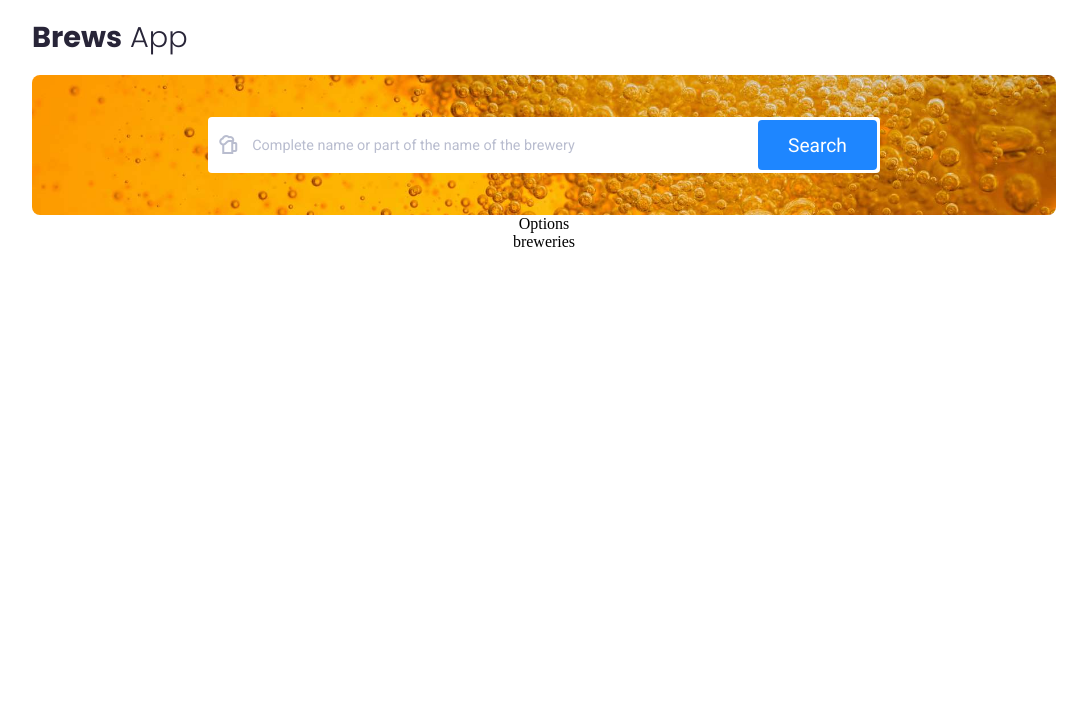
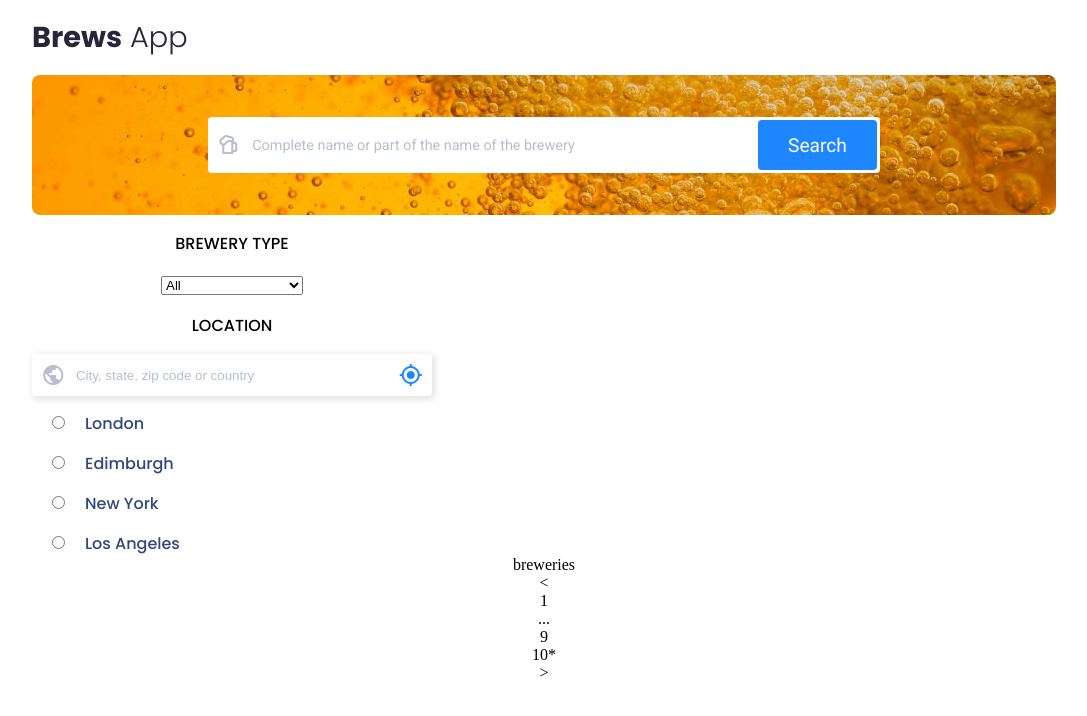
Before and after one commit to camain-elie/brews-app, a React (Create React App) app: page / in a window 1280 px wide. Shown: the top 716 px of the page, without its empty margins (96-1183 px from the left). Built offline with nearby package versions, Linux system fonts and the light colour scheme; no server answers.

Commit message:
Added Pages component and its logic (with char rendering), completed Brewery style, unfinished Options component.

```diff
--- a/src/App.scss
+++ b/src/App.scss
@@ -5,5 +5,16 @@
 .App {
   text-align: center;
   margin: auto;
-  width: 80%;
+  padding: 0 15px;
 }
+
+a{
+  text-decoration: none;
+}
+
+@media(min-width: 800px){
+  .App{
+    width: 80%;
+    max-width: 1300px;
+  }
+}
--- a/src/components/Breweries.js
+++ b/src/components/Breweries.js
@@ -1,12 +1,36 @@
+import { Component } from 'react';
+
+import Pages from './Pages';
+
 import './Breweries.scss';
 
-function Breweries () {
-    return(
-        <div className="jobs">
-            breweries
-        </div>
-    );
+
+class Breweries extends Component{
+    constructor(props){
+        super(props);
+
+
+
+        this.state = {
+            currentPage: 1,
+            totalPages: 10
+        }
+    }
+
+    componentDidMount(){
+        console.log('breweries did mount');
+    }
+
+
+    render() {
+        return(
+            <div className="breweries">
+                breweries
+
+                <Pages currentPage={10} totalPages={10} />
+            </div>
+        )
+    };
 }
 
-
 export default Breweries;
--- a/src/components/Brewery.js
+++ b/src/components/Brewery.js
@@ -45,7 +45,6 @@ class Brewery extends Component {
         getBreweryData(breweryId)
         .then(res => {
             this.setState({ data: res, isLoading: false })
-            console.log(res)
         })
         .catch(error => console.error(error));
     }
@@ -56,17 +55,6 @@ class Brewery extends Component {
 
 
         const state = this.state;
-
-        if(state.data){
-            console.log(Date.parse(state.data.updated_at)/1000/3600/24);
-            console.log(howLongAgo(state.data.updated_at))
-        }
-
-        let exDate = new Date();
-        exDate.setDate(exDate.getDate() - 8000);
-        console.log(exDate);
-
-        console.log(howLongAgo( exDate ));
 
         /*let renderedWebsite;
 
@@ -81,7 +69,8 @@ class Brewery extends Component {
             <div className="brewery">
 
                 {state.isLoading ? '' :
-                    (<div className="brewery__side">
+                    (<div className="brewery__page">
+                    <div className="brewery__side">
                         <Link to="/">
                             <p className="brewery__back"><span className="brewery__back-icon material-icons">trending_flat</span>Back to search</p>
                         </Link>
@@ -92,7 +81,7 @@ class Brewery extends Component {
                                 <p className=""><span className="material-icons brewery__icon">call</span> {state.data.phone}</p>
                             }
                             {state.data.website_url &&
-                                <a href={state.data.website_url} target="_blank" rel='noreferrer noopener' >{state.data.website_url}</a>
+                                <a className="brewery__link" href={state.data.website_url} target="_blank" rel='noreferrer noopener' >{state.data.website_url}</a>
                             }
                             <div className="brewery__address">
                                 {state.data.street && <p>{state.data.street}</p>}
@@ -102,8 +91,9 @@ class Brewery extends Component {
                                 <p>{state.data.state ? state.data.state + ', ' : ''}{state.data.country}</p>
                             </div>
                         </div>
+                    </div>
 
-                        <div className="brewery__content">
+                    <div className="brewery__content">
 
                             <div className="brewery__name">
                                 <h1>{state.data.name}</h1>
@@ -136,7 +126,8 @@ class Brewery extends Component {
 
                             {/*renderedWebsite*/}
                         </div>
-                    </div>)
+                        </div>
+                    )
 
                 }
 
--- a/src/components/Brewery.scss
+++ b/src/components/Brewery.scss
@@ -1,4 +1,6 @@
 @import '../assets/colors.scss';
+
+
 
 .brewery{
     text-align: left;
@@ -9,6 +11,19 @@
 
     &__side{
         font-family: 'Popping', sans-serif;
+        margin-bottom: 50px;
+    }
+
+    &__back{
+        color: $background-color;
+        text-decoration: none;
+
+        &-icon{
+            position: relative;
+            top: 0.4rem;
+            transform: rotate(180deg);
+            margin-right: 10px;
+        }
     }
 
     &__contact{
@@ -24,6 +39,11 @@
         }
     }
 
+    &__link{
+        color: $background-color;
+        word-break: break-word;
+    }
+
     &__address{
         p{
             margin: 0.3rem 0;
@@ -37,6 +57,7 @@
     &__name{
         display: flex;
         align-content: center;
+        flex-wrap: wrap;
 
 
     }
@@ -55,7 +76,7 @@
         min-width: 80px;
         text-align: center;
         width: min-content;
-        margin: auto 30px;
+        margin: auto 0 auto 30px;
     }
 
     &__date{
@@ -84,3 +105,24 @@
         margin: 0;
     }
 }
+
+@media (min-width: 800px) {
+    .brewery{
+        //background: red;
+        &__page{
+            display: flex;
+            justify-content: space-between;
+        }
+
+        &__side{
+            width: 30%;
+            min-width: 250px;
+            max-width: 400px;
+            margin-right: 20px;
+        }
+
+        &__content{
+            min-width: 55%;
+        }
+    }
+}
--- a/src/components/Options.js
+++ b/src/components/Options.js
@@ -1,11 +1,53 @@
-function Options () {
+import { Component } from 'react';
 
+import './Options.scss';
 
-    return(
-        <div>
-            Options
-        </div>
-    );
+class Options extends Component {
+    constructor(props){
+        super(props);
+
+        this.state = {
+            value: ''
+        }
+    }
+
+    render(){
+        return(
+            <div className="options">
+                <div className="options__group">
+                    <p className="options__name">BREWERY TYPE</p>
+                    <select value={this.state.value} onChange={() => console.log('change')} >
+                        <option value="">All</option>
+                        <option value="micro">Micro</option>
+                        <option value="nano">Nano</option>
+                        <option value="regional">Regional</option>
+                        <option value="brewpub">Brewpub</option>
+                        <option value="large">Large</option>
+                        <option value="planning">Not yet opened</option>
+                        <option value="constract">On contract brewery</option>
+                        <option value="proprietor">Proprietor</option>
+                        <option value="closed">Closed</option>
+                    </select>
+                </div>
+
+                <div className="options__group">
+                    <p className="options__name">LOCATION</p>
+                    <div className="options__input">
+                        <p className={`material-icons options__label${this.state.value !== "" ? "--text" : ""}`}>public</p>
+                        <input type="text" placeholder="City, state, zip code or country" value={this.state.value} onChange={e => this.setState({value: e.target.value})} />
+                        <p className="material-icons options__position" onClick={() => console.log('gps')} >gps_fixed</p>
+                    </div>
+
+                    <div className="options__radio" onChange={event => console.log(event.target.value)}>
+                        <div><input type="radio" value="london" name="location" />London</div>
+                        <div><input type="radio" value="edimburgh" name="location" />Edimburgh</div>
+                        <div><input type="radio" value="new_york" name="location" />New York</div>
+                        <div><input type="radio" value="los_angeles" name="location" />Los Angeles</div>
+                    </div>
+                </div>
+            </div>
+        )
+    }
 }
 
 
--- a/src/components/Options.scss
+++ b/src/components/Options.scss
@@ -0,0 +1,76 @@
+@import '../assets/colors.scss';
+
+.options{
+    font-family: 'Poppins', sans-serif;
+    width: 400px;
+
+    &__name{
+
+    }
+
+    &__input{
+        box-shadow: 2px 2px 6px 2px rgba(0, 0, 0, 0.1);
+        border-radius: 4px;
+        display: flex;
+        padding: 5px;
+
+        *{
+            margin: auto;
+        }
+
+        input{
+            width: 80%;
+            height: 30px;
+            border: none;
+
+            &::placeholder{
+                color: $clear-font-color;
+            }
+
+            &:focus{
+                outline: none;
+            }
+        }
+    }
+
+    &__radio{
+        display: flex;
+        flex-direction: column;
+        text-align: left;
+        color: $font-color;
+
+        div{
+            margin: 15px 15px 0 15px;
+        }
+
+        input{
+            margin-right: 20px;
+        }
+    }
+
+    &__icon{
+        position: relative;
+        //top: 6px;
+        $color: red;
+    }
+
+    &__label{
+        color: $clear-font-color;
+
+        &--text{
+            color: $font-color;
+        }
+    }
+
+    &__position{
+        color: $background-color;
+        cursor: pointer;
+
+        &:hover{
+            color: darken($background-color, 10%);
+        }
+        &:active{
+            color: darken($background-color, 15%);
+        }
+    }
+}
--- /dev/null
+++ b/src/components/Pages.js
@@ -0,0 +1,37 @@
+import './Pages.scss';
+
+function Pages(props){
+
+    const pageMin = 1;
+    const pageMax = props.totalPages;
+    const currentPage = props.currentPage;
+
+    let buttonTab = [{char: "<", action: () => console.log("+")}];
+
+    for(let i = 1; i<=pageMax; i++){
+        if((i===pageMin) || (i===pageMax) || (i >= currentPage-1 && i<= currentPage+1)){
+            buttonTab.push({char: i, action: () => console.log(i)});
+        }else{
+            if((i===currentPage-2) || (i===currentPage+2)){
+                buttonTab.push({char: "...", action: () => console.log("")});
+            }
+        }
+
+    }
+
+    buttonTab.push({char: ">", action: () => console.log("<")});
+
+    return(
+        <div>
+            {buttonTab.map((item, index) => {
+                return(
+                    <div key={index} onClick={item.action} >
+                        {item.char}{item.char == currentPage ? "*" : ""}
+                    </div>
+                )
+            })}
+        </div>
+    );
+}
+
+export default Pages;
--- a/src/components/SearchBrew.js
+++ b/src/components/SearchBrew.js
@@ -14,6 +14,13 @@ import Breweries from './Breweries';
 
 }*/
 
+const getBrews = async () => {
+    const response = await fetch("https://api.openbrewerydb.org/breweries");
+    console.log(response);
+    const json = await response.json();
+    console.log(json);
+}
+
 class SearchBrew extends Component {
 
     handleSearch (e, value) {
@@ -22,10 +29,11 @@ class SearchBrew extends Component {
         console.log(value);
     }
 
-    /*componentDidMount(){
+    componentDidMount(){
         console.log('did mount');
-        getBreweryData();
-    }*/
+        getBrews();
+
+    }
 
     render(){
 
```
Also changed, not shown: src/components/Pages.scss (added).
